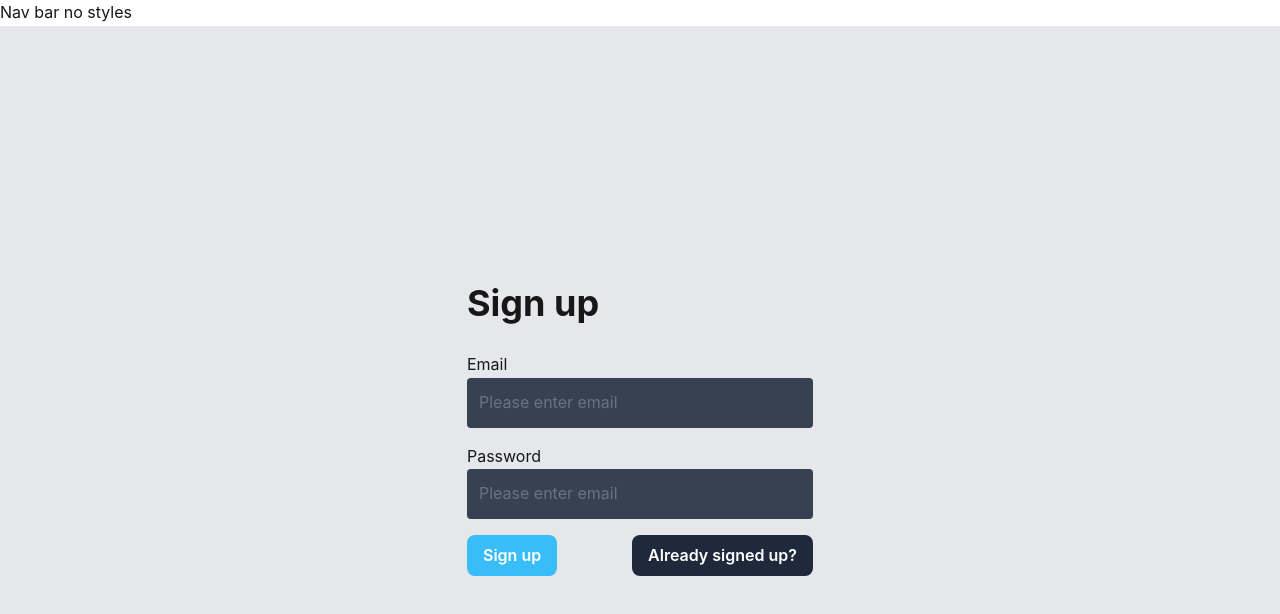
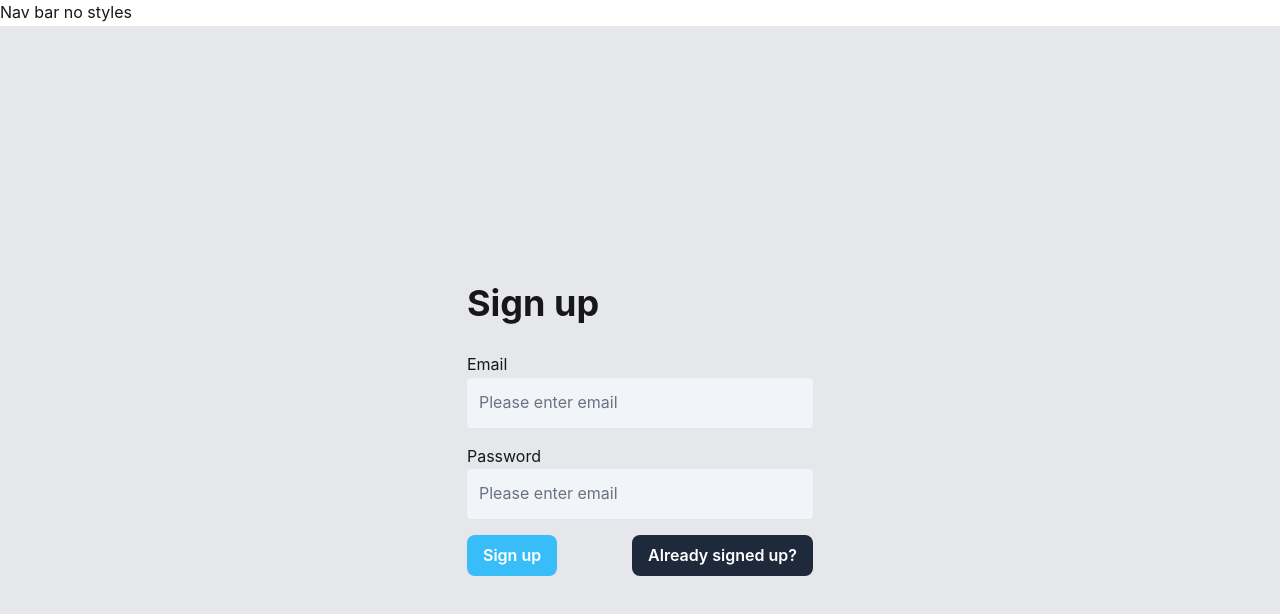
Before and after one commit to tony2tones/tony-gk-assessment, a Next.js app: page /sign-up in a window 1280 px wide. Shown: the top 614 px of the page. Built offline with nearby package versions, Linux system fonts and the light colour scheme; no server answers.

Commit message:
added sign in and sign up styles

```diff
--- a/app/components/userProfile.tsx
+++ b/app/components/userProfile.tsx
@@ -6,18 +6,24 @@ import { useParams } from "next/navigation";
 import { doc, getDoc } from "firebase/firestore";
 import { db } from "@/app/utils/firebaseConfig";
 
+type User = {
+  ud:string,
+  fullName:string,
+  email:string,
+  bio:string,
+}
 
 export default function ProfilePage() {
   const { slug } = useParams() as { slug: string };
-  const [user, setUser] = useState<any>();
+  const [user, setUser] = useState<User>();
   const [loading, setLoading] = useState(true);
 
   useEffect(() => {
-    if (!slug || Array.isArray(slug)) return; // Ensure slug is a valid string
+    if (!slug || Array.isArray(slug)) return;
 
     async function fetchUser() {
       try {
-        const userRef = doc(db, "users", slug as string); // Cast slug to string
+        const userRef = doc(db, "users", slug as string);
         const userSnap = await getDoc(userRef);
 
         if (userSnap.exists()) {
@@ -46,6 +52,7 @@ export default function ProfilePage() {
           <p>Name: {user.fullName}</p>
           <p>Email: {user.email}</p>
           <p>Bio: {user.bio}</p>
+          <button>Update details?</button>
         </div>
       ) : (
         <p>User not found</p>
--- a/app/sign-in/page.tsx
+++ b/app/sign-in/page.tsx
@@ -50,7 +50,7 @@ const navToSignUp =() => {
           placeholder='Please enter email'
           value={email}
           onChange={(e) => setEmail(e.target.value)}
-          className='w-full p-3 mb-4 bg-slate-100 rounded outline-none text-white placeholder-gray-500'
+          className='w-full p-3 mb-4 bg-slate-100 rounded outline-none text-slate-950 placeholder-gray-500'
         />
       </div>
       <div>
@@ -60,7 +60,7 @@ const navToSignUp =() => {
           placeholder='Please enter email'
           value={password}
           onChange={(e) => setPassword(e.target.value)}
-          className='w-full p-3 mb-4 bg-slate-100 rounded outline-none text-white placeholder-gray-500'
+          className='w-full p-3 mb-4 bg-slate-100 rounded outline-none text-slate-950 placeholder-gray-500'
           />
           {errorMessage && <p className='text-red-700 font-semibold'>{errorMessage}</p>}
           <div className='flex justify-between'>
--- a/app/sign-up/page.tsx
+++ b/app/sign-up/page.tsx
@@ -50,7 +50,7 @@ const navToSignIn =() => {
             placeholder='Please enter email'
             value={email}
             onChange={(e) => setEmail(e.target.value)}
-            className='w-full p-3 mb-4 bg-gray-700 rounded outline-none text-white placeholder-gray-500'
+            className='w-full p-3 mb-4 bg-slate-100 rounded outline-none text-slate-950 placeholder-gray-500'
           />
         </div>
         <div>
@@ -60,7 +60,7 @@ const navToSignIn =() => {
             placeholder='Please enter email'
             value={password}
             onChange={(e) => setPassword(e.target.value)}
-            className='w-full p-3 mb-4 bg-gray-700 rounded outline-none text-white placeholder-gray-500'
+            className='w-full p-3 mb-4 bg-slate-100 rounded outline-none text-slate-950 placeholder-gray-500'
             />
             {errorMessage && <p className='text-red-700 font-semibold'>{errorMessage}</p>}
             <div className='flex justify-between'>
```
